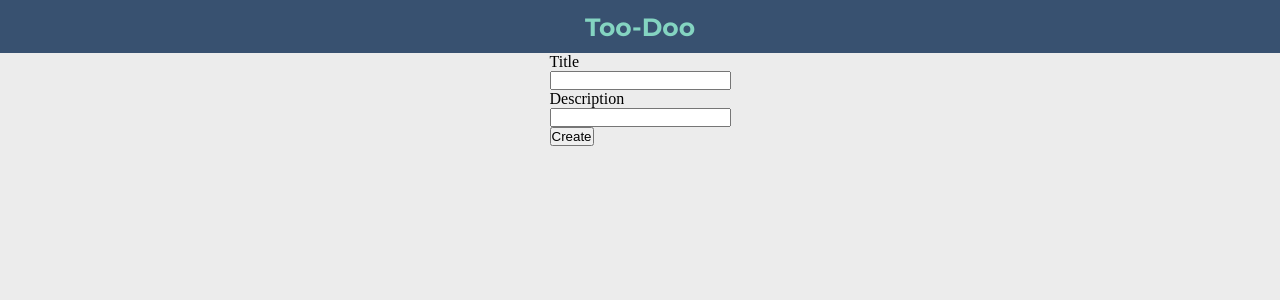
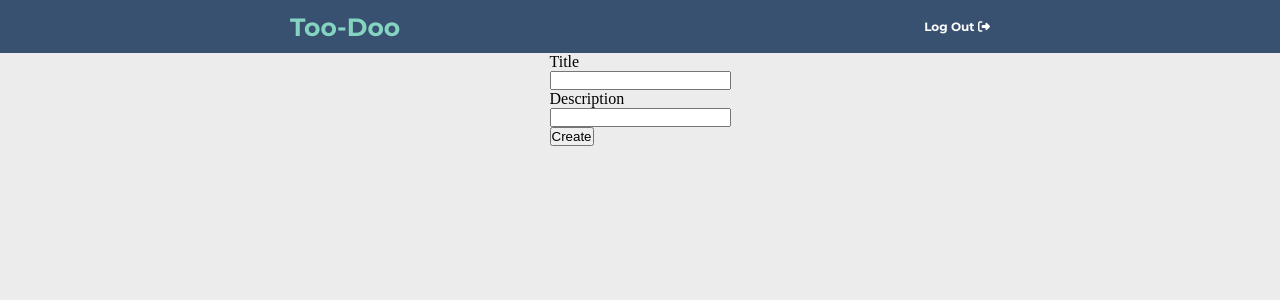
Before and after one commit to ajhanson22227/ToDo-List-React, a React (Create React App) app: page /project/create in a window 1280 px wide. Shown: the top 300 px of the page. Built offline with nearby package versions, Linux system fonts and the light colour scheme.

Commit message:
Add logout div to topbar and handle logout

```diff
--- a/src/components/Project/ProjectMain.js
+++ b/src/components/Project/ProjectMain.js
@@ -1,5 +1,5 @@
 import React from "react";
-import { Switch, Route } from "react-router-dom";
+import { Switch, Route, useHistory } from "react-router-dom";
 import ProjectPage from "./ProjectPage/ProjectPage";
 import ProjectCreate from "./ProjectCreate/ProjectCreate";
 import ProjectDelete from "./ProjectDelete/ProjectDelete";
@@ -7,10 +7,21 @@ import ProjectView from "./ProjectView/ProjectView";
 import TaskCreate from "../Task/TaskCreate/TaskCreate";
 
 const ProjectMain = ({ user, setProjects }) => {
+  let history = useHistory();
+  const handleLogout = () => {
+    localStorage.clear();
+    history.push("/signin");
+  };
+
   return (
     <div>
       <div className="top-bar df-row">
-        <p>Too-Doo</p>
+        <div className="topbar-content-container mw700 df-row df-space-between">
+          <div>Too-Doo</div>
+          <div className="topbar-logout" onClick={handleLogout}>
+            Log Out <i class="fas fa-sign-out-alt"></i>
+          </div>
+        </div>
       </div>
       <div className="df-col">
         <Switch>
```
